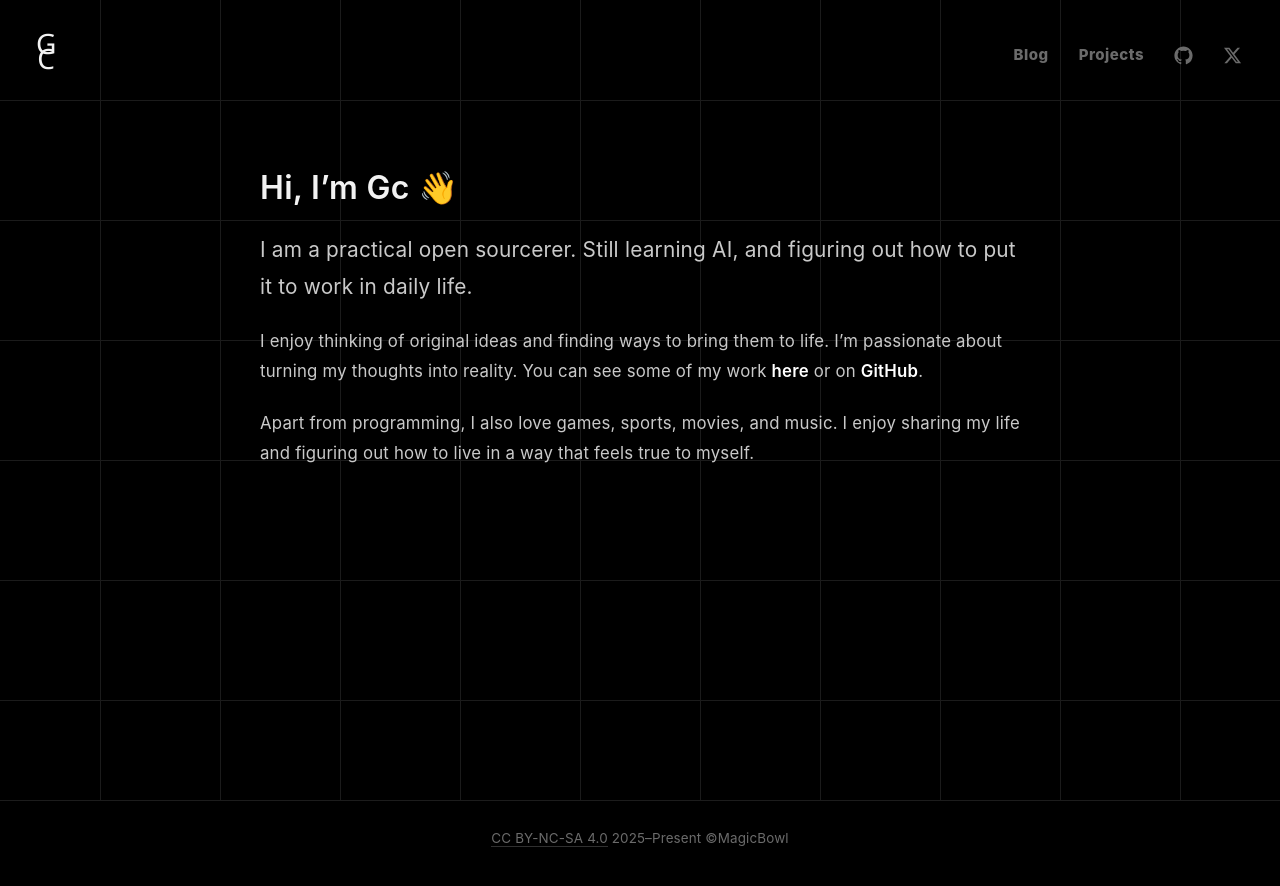
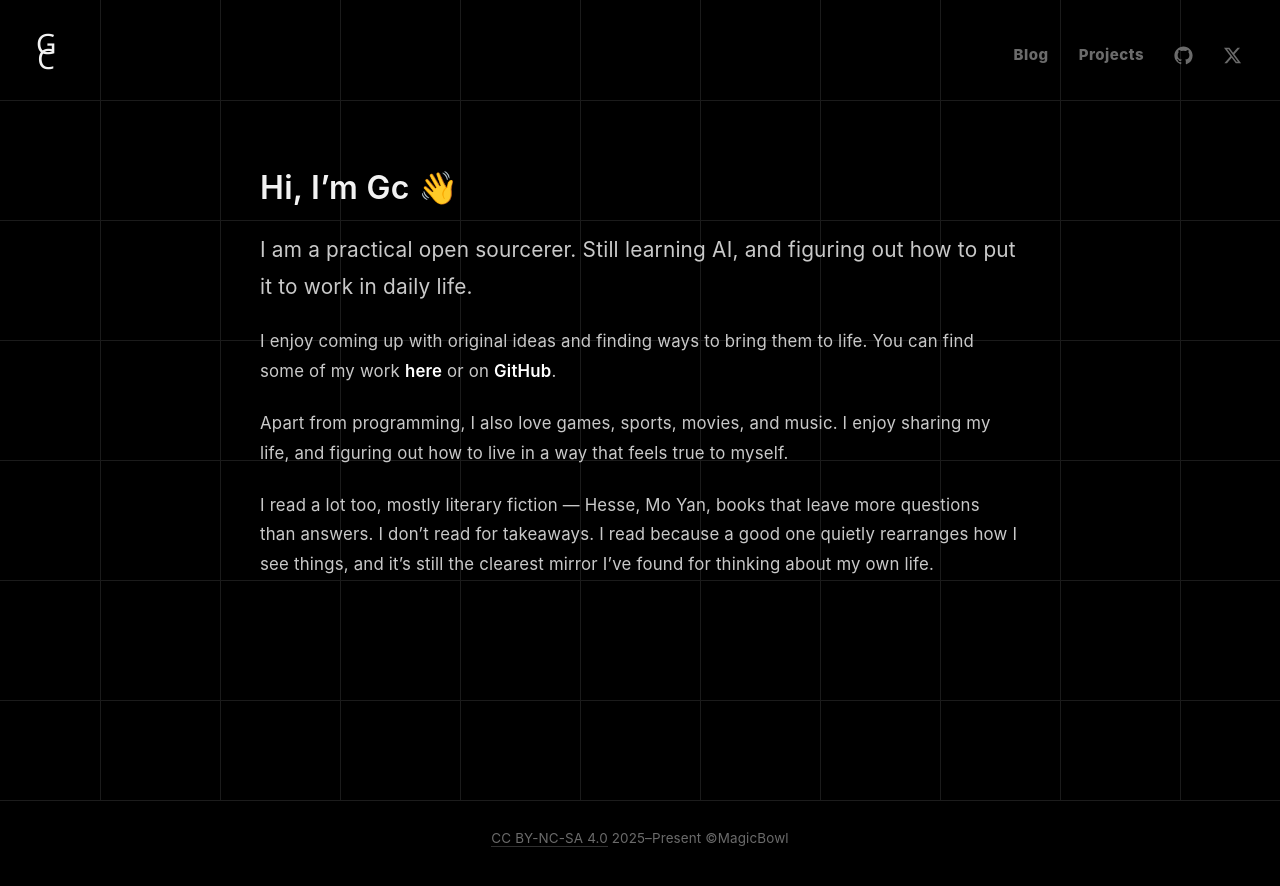
Before and after one commit to lg114/magicbowl, a Next.js app: page / in a window 1280 px wide. Shown: the top 886 px of the page. Built offline with nearby package versions, Linux system fonts and the light colour scheme.

Commit message:
Expand intro with reading interests
Refine the personal bio and add a paragraph about reading and its influence.

```diff
--- a/components/Intro.tsx
+++ b/components/Intro.tsx
@@ -15,8 +15,8 @@ export default function Intro() {
           to work in daily life.
         </p>
         <p className="intro__text">
-          I enjoy thinking of original ideas and finding ways to bring them to life. I’m
-          passionate about turning my thoughts into reality. You can see some of my work{" "}
+          I enjoy coming up with original ideas and finding ways to bring them to life. You
+          can find some of my work{" "}
           <Link className="intro__link" href="/projects">
             here
           </Link>{" "}
@@ -33,7 +33,13 @@ export default function Intro() {
         </p>
         <p className="intro__text">
           Apart from programming, I also love games, sports, movies, and music. I enjoy
-          sharing my life and figuring out how to live in a way that feels true to myself.
+          sharing my life, and figuring out how to live in a way that feels true to myself.
+        </p>
+        <p className="intro__text">
+          I read a lot too, mostly literary fiction — Hesse, Mo Yan, books that leave more
+          questions than answers. I don’t read for takeaways. I read because a good one
+          quietly rearranges how I see things, and it’s still the clearest mirror I’ve found
+          for thinking about my own life.
         </p>
       </div>
     </section>
```
Also changed, not shown: 1 other file (tests, documents, lock files or other folders).
